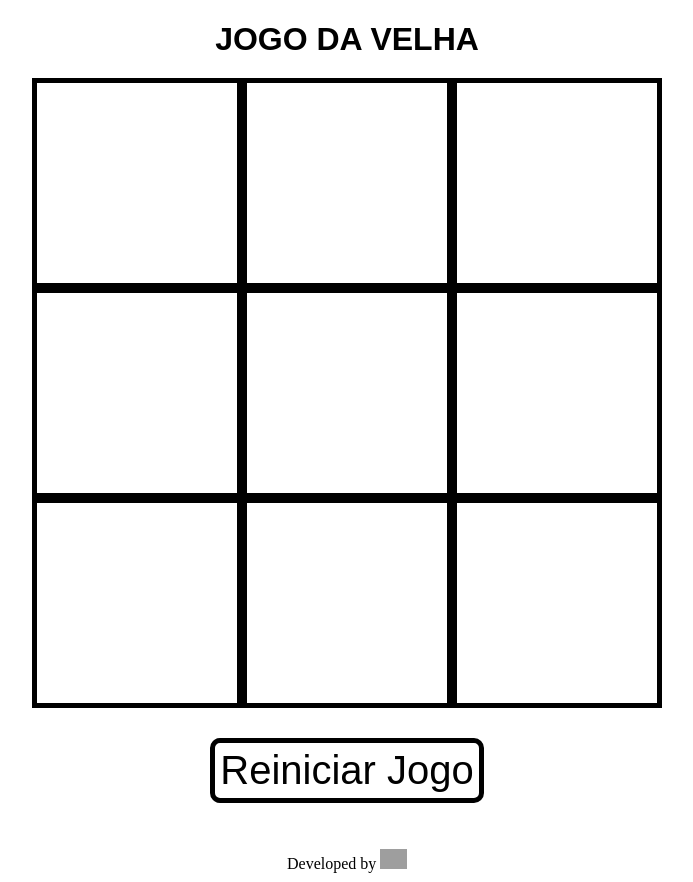
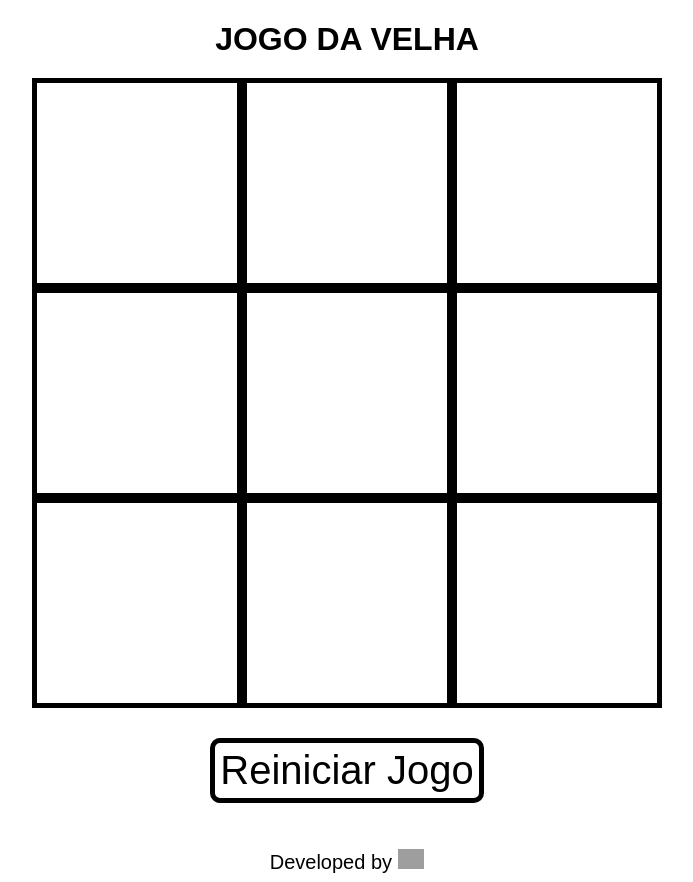
Before and after one commit to GuilhermeHVSantos/JogoDaVelha, a plain HTML site: page index.html in a window 1280 px wide. Shown: the whole page, without its empty margins (293-986 px from the left). Drawn offline with Linux system fonts and the light colour scheme; grey boxes are pictures that could not be loaded.

Commit message:
Add files via upload

```diff
--- a/styles/style.css
+++ b/styles/style.css
@@ -73,3 +73,9 @@ button {
     border-radius: 10px;
     cursor: pointer;
 }
+
+footer {
+    font-family: arial, helvetica, sans-serif;
+    font-size: 20px;
+
+}
```
